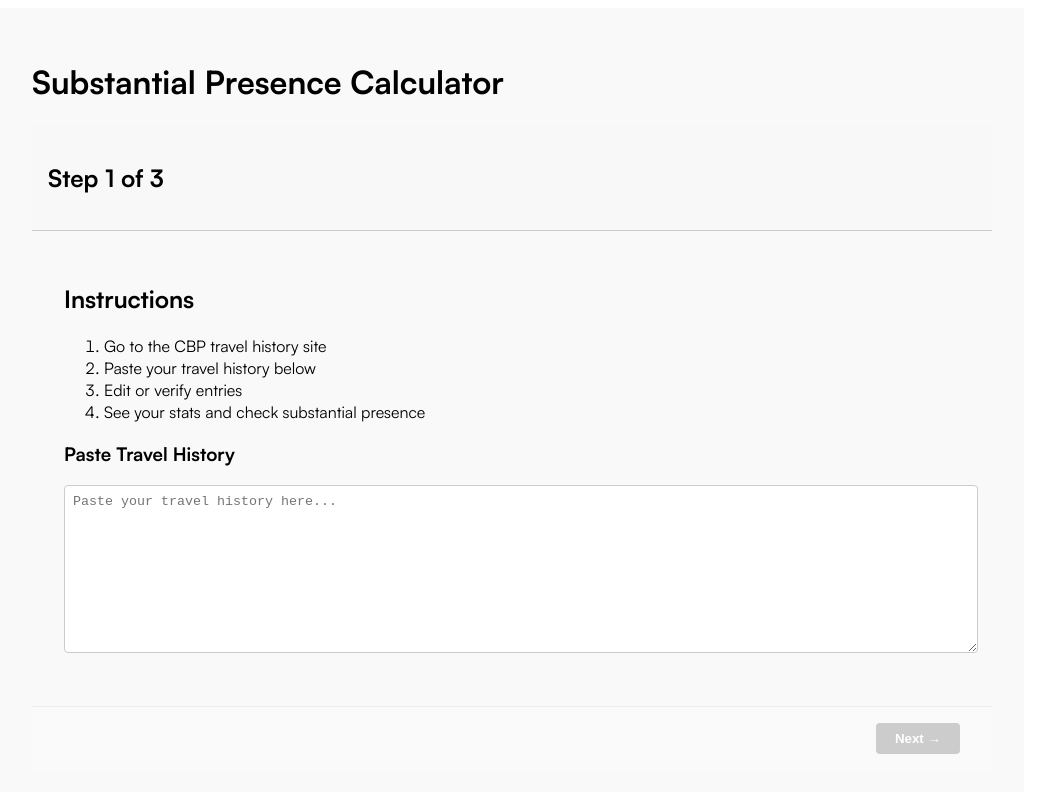
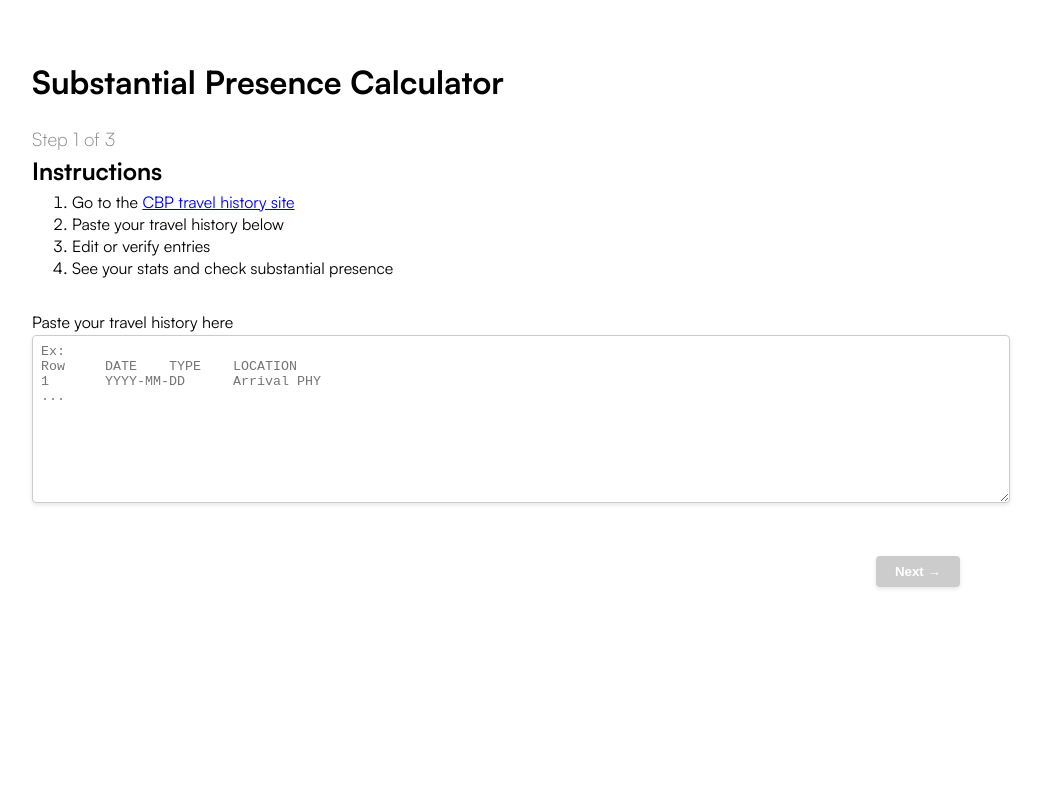
Before and after one commit to brianmakesthings/usPresenceTest, a React (Vite) app: page /upload in a window 1280 px wide. Shown: the top 792 px of the page, without its empty margins (128-1169 px from the left). Built offline with nearby package versions, Linux system fonts and the light colour scheme.

Commit message:
update style for step 1

```diff
--- a/src/App.module.css
+++ b/src/App.module.css
@@ -3,23 +3,13 @@
     max-width: 960px;
     margin: 0 auto;
     padding: 2rem;
-    background-color: #f9f9f9;
+    /* background-color: #f9f9f9; */
   }
 
   .nav {
     display: flex;
     gap: 1rem;
-    background: #f0f0f0;
+    /* background: #f0f0f0; */
     padding: 1rem;
     border-bottom: 1px solid #ccc;
   }
-
-  .nav a {
-    text-decoration: none;
-    color: #333;
-    font-weight: bold;
-  }
-
-  .nav a:hover {
-    text-decoration: underline;
-  }
--- /dev/null
+++ b/src/components/Instructions.module.css
@@ -0,0 +1,11 @@
+.header {
+    margin: 0
+}
+
+.header h2 {
+    font-size: 12px;
+}
+
+ol {
+    margin: 4px 0 8px 0;
+}
--- a/src/components/Instructions.tsx
+++ b/src/components/Instructions.tsx
@@ -1,10 +1,15 @@
-import React from "react";
+import styles from "./Instructions.module.css";
 
 export const Instructions: React.FC = () => (
   <section>
-    <h2>Instructions</h2>
+    <h2 className={styles.header}>Instructions</h2>
     <ol>
-      <li>Go to the CBP travel history site</li>
+      <li>
+        Go to the{" "}
+        <a href="https://i94.cbp.dhs.gov/search/history-search" target="_blank">
+          CBP travel history site
+        </a>
+      </li>
       <li>Paste your travel history below</li>
       <li>Edit or verify entries</li>
       <li>See your stats and check substantial presence</li>
--- a/src/components/StepLayout.module.css
+++ b/src/components/StepLayout.module.css
@@ -1,26 +1,27 @@
 .wrapper {
     display: flex;
     flex-direction: column;
-    /* min-height: 100vh; */
   }
 
   .header {
-    padding: 1rem;
-    background: #f8f8f8;
-    border-bottom: 1px solid #ccc;
+    /* faded grey text to not stand out*/
+    color: #888;
+  }
+
+  .header h3 {
+    /* reduce heading weight */
+    font-weight: 200;
+    margin: 0px 0px 4px 0px;
   }
 
   .content {
     flex: 1;
-    padding: 2rem;
   }
 
   .footer {
     display: grid;
-    grid-template-columns: 1fr auto; /* Left and Right columns */
+    grid-template-columns: 1fr auto;
     padding: 1rem 2rem;
-    border-top: 1px solid #eee;
-    background: #fafafa;
   }
 
   .footer .buttonWrapper {
@@ -36,6 +37,7 @@
     font-weight: bold;
     border-radius: 4px;
     cursor: pointer;
+    box-shadow: 0 2px 4px rgba(0, 0, 0, 0.1);
   }
 
   .button:disabled {
--- a/src/components/StepLayout.tsx
+++ b/src/components/StepLayout.tsx
@@ -24,9 +24,9 @@ export const StepLayout: React.FC<Props> = ({
   return (
     <div className={styles.wrapper}>
       <header className={styles.header}>
-        <h2>
+        <h3>
           Step {step} of {total}
-        </h2>
+        </h3>
       </header>
 
       <main className={styles.content}>{children}</main>
--- a/src/components/TravelHistoryUploader.module.css
+++ b/src/components/TravelHistoryUploader.module.css
@@ -1,11 +1,17 @@
 .uploader {
-    margin: 1rem 0;
+    margin: 2rem 0;
   }
 
-  textarea {
+textarea {
     width: 100%;
     font-family: monospace;
     padding: 0.5rem;
     border: 1px solid #ccc;
     border-radius: 4px;
-  }
+    /* very light drop shadow */
+    box-shadow: 0 2px 4px rgba(0, 0, 0, 0.1);
+}
+
+p {
+    margin-bottom: 2px;
+}
--- a/src/components/TravelHistoryUploader.tsx
+++ b/src/components/TravelHistoryUploader.tsx
@@ -15,11 +15,13 @@ export const TravelHistoryUploader: React.FC<Props> = ({ onUpload }) => {
 
   return (
     <div className={styles.uploader}>
-      <h3>Paste Travel History</h3>
+      <p>Paste your travel history here</p>
       <textarea
         value={text}
         onChange={handleChange}
-        placeholder="Paste your travel history here..."
+        placeholder={
+          "Ex:\nRow\tDATE\tTYPE\tLOCATION\n1\tYYYY-MM-DD\tArrival\tPHY\n..."
+        }
         rows={10}
       />
     </div>
```
Also changed, not shown: src/assets/external-link-icon.svg (added).
